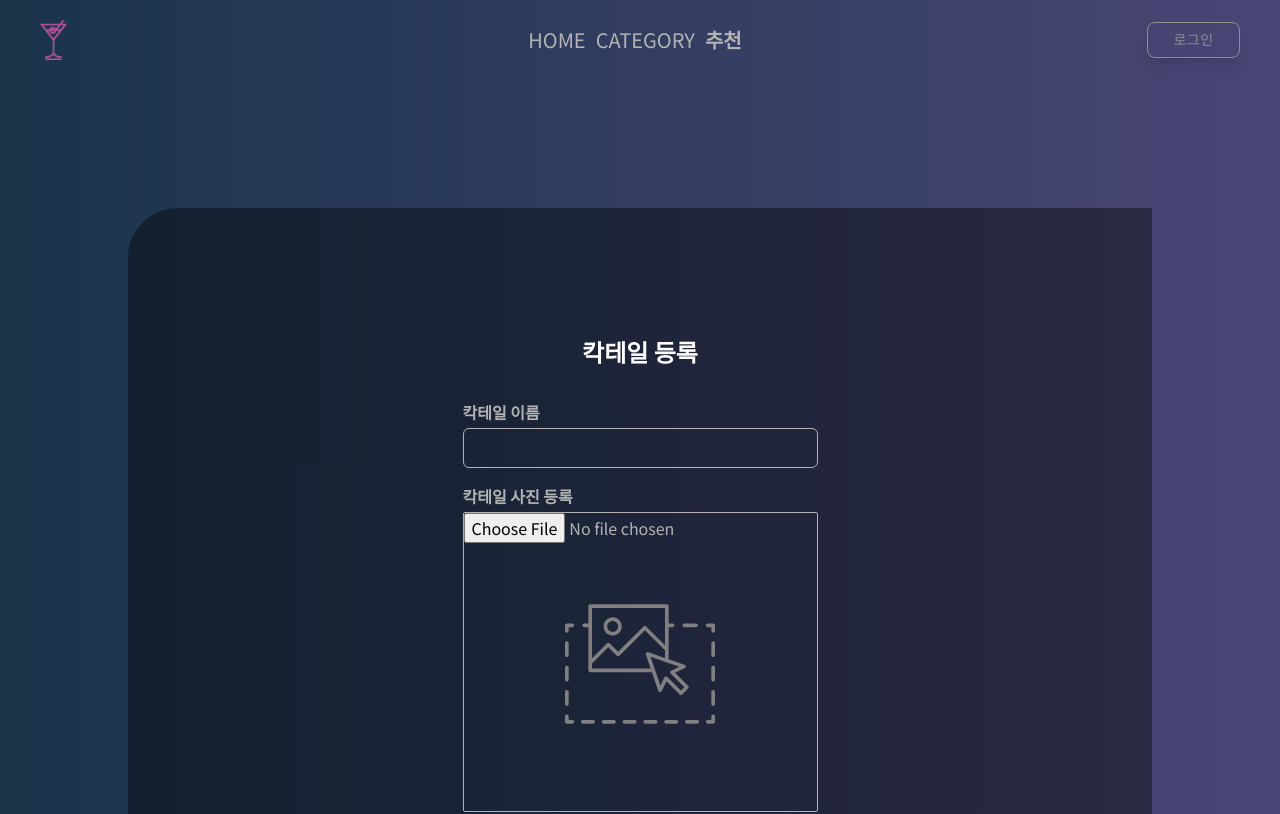
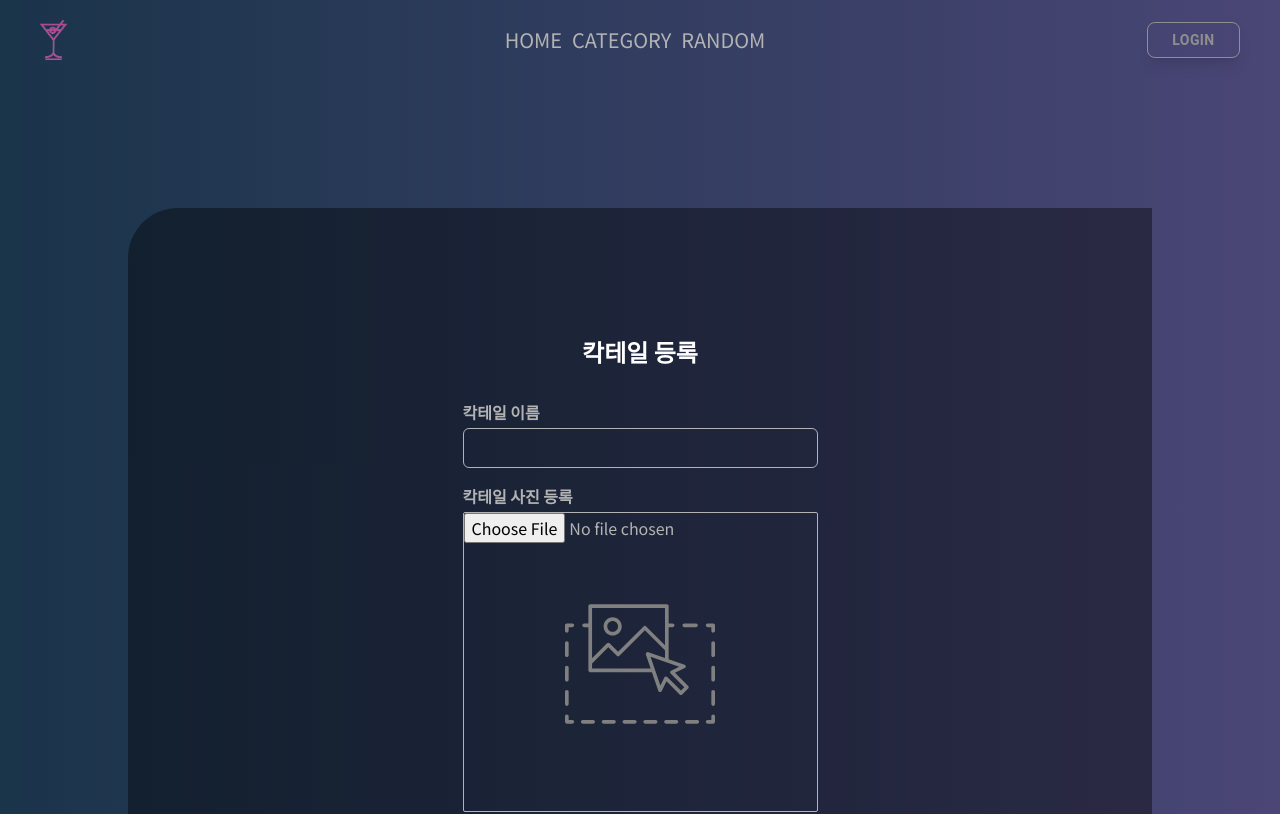
Before and after one commit to codestates-seb/seb44_main_002, a React (Create React App) app in the folder client/: page /cocktail in a window 1280 px wide. Shown: the top 814 px of the page. Built offline with nearby package versions, Linux system fonts and the light colour scheme; no server answers.

Commit message:
fixed : 헤더 수정

```diff
--- a/client/src/components/Header/Hamburger.js
+++ b/client/src/components/Header/Hamburger.js
@@ -101,7 +101,9 @@ export default function Hamburger() {
             <HoverButton>{HEADER_TITLE.HOME}</HoverButton>
           </MenuItem>
           <MenuItem onClick={() => openPage(PATH.CATEGORY_PAGE)}>
-            <HoverButton>{HEADER_TITLE.CATEGORY}</HoverButton>
+            <HoverButton fontSize="text-sm">
+              {HEADER_TITLE.CATEGORY}
+            </HoverButton>
           </MenuItem>
         </Menu>
       ) : (
@@ -123,7 +125,9 @@ export default function Hamburger() {
             <HoverButton>{HEADER_TITLE.MYPAGE}</HoverButton>
           </MenuItem>
           <MenuItem onClick={() => openPage(PATH.CATEGORY_PAGE)}>
-            <HoverButton>{HEADER_TITLE.CATEGORY}</HoverButton>
+            <HoverButton fontSize="text-md">
+              {HEADER_TITLE.CATEGORY}
+            </HoverButton>
           </MenuItem>
 
           <MenuItem
--- a/client/src/components/Header/Header.js
+++ b/client/src/components/Header/Header.js
@@ -124,7 +124,7 @@ export default function Header() {
           {HEADER_TITLE.CATEGORY}
         </div>
         <div
-          className={`text-xl font-bold cursor-pointer mr-[10px] max-[768px]:hidden text-gray-200`}
+          className={`text-xl cursor-pointer mr-[10px] max-[768px]:hidden text-gray-200`}
           role="presentation"
           onClick={randomHandler}
           style={{ color: hovered ? randomColor : '' }}
--- a/client/src/components/Header/HeaderModal.js
+++ b/client/src/components/Header/HeaderModal.js
@@ -89,7 +89,7 @@ export default function HeaderModal() {
       navigate('/error');
     }
   };
-  // 로그인 버튼 클릭시 실행되는 함수
+  // Login 버튼 클릭시 실행되는 함수
   const handleSubmit = async (e) => {
     e.preventDefault();
     // 유효성 검사 로직
@@ -136,8 +136,11 @@ export default function HeaderModal() {
   return (
     <div>
       <HoverButton>
-        <Button style={{ color: '#8F8F8F' }} onClick={handleOpen}>
-          로그인
+        <Button
+          style={{ color: '#8F8F8F', fontWeight: 'bold' }}
+          onClick={handleOpen}
+        >
+          LOGIN
         </Button>
       </HoverButton>
       <Modal
@@ -171,7 +174,7 @@ export default function HeaderModal() {
               />
               {errorMSG && <p className="text-error text-[13px]">{errorMSG}</p>}
               <div className="flex justify-center">
-                <HoverButton type="submit">로그인</HoverButton>
+                <HoverButton type="submit">LOGIN</HoverButton>
               </div>
             </form>
             <div className="flex-[1] flex items-end">
--- a/client/src/constants/constants.js
+++ b/client/src/constants/constants.js
@@ -14,7 +14,7 @@ export const PATH = Object.freeze({
 export const HEADER_TITLE = Object.freeze({
   HOME: 'HOME',
   CATEGORY: 'CATEGORY',
-  RECOMMEND: '추천',
+  RECOMMEND: 'RANDOM',
   MYPAGE: 'MYPAGE',
 });
 
```
